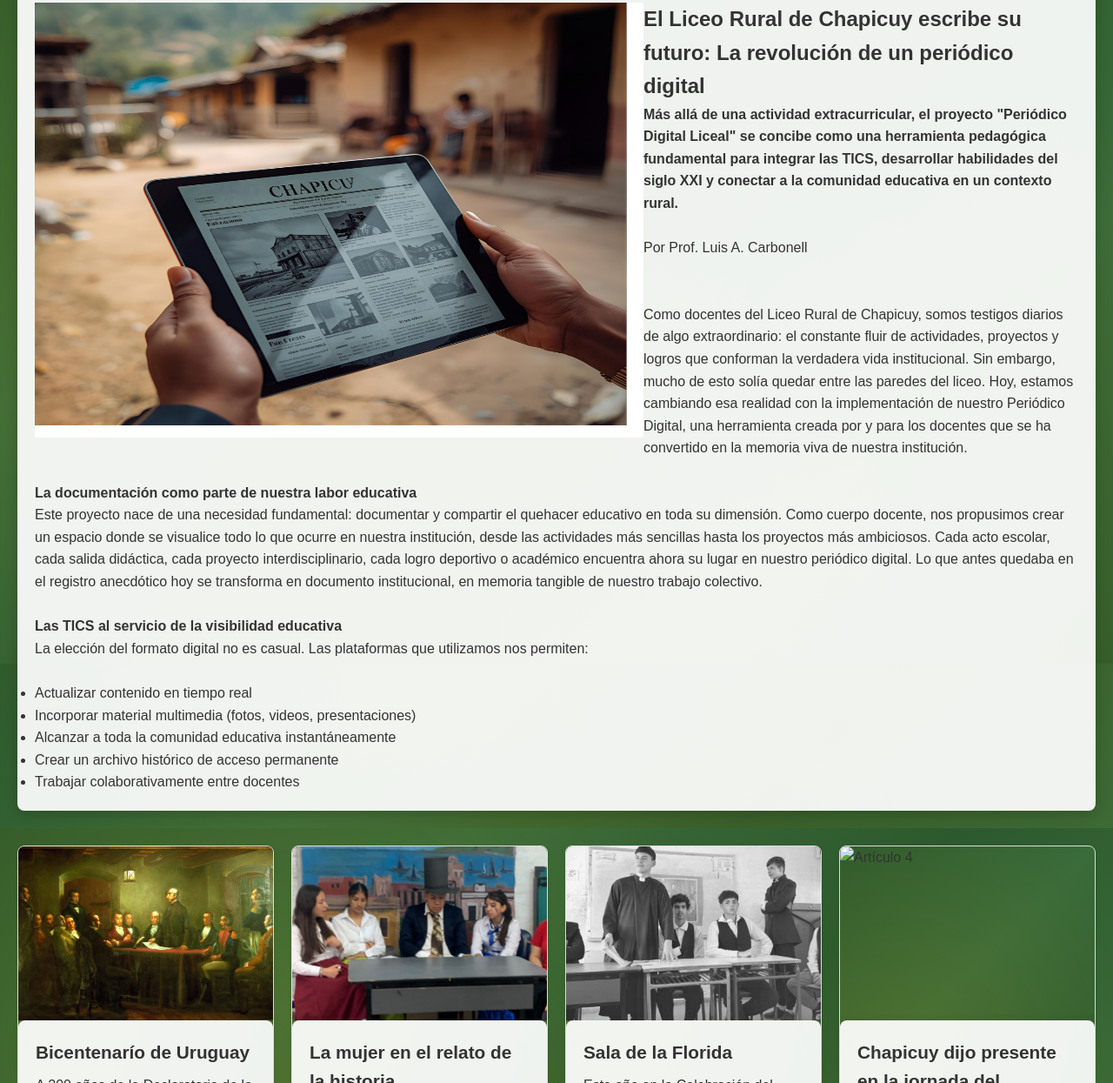
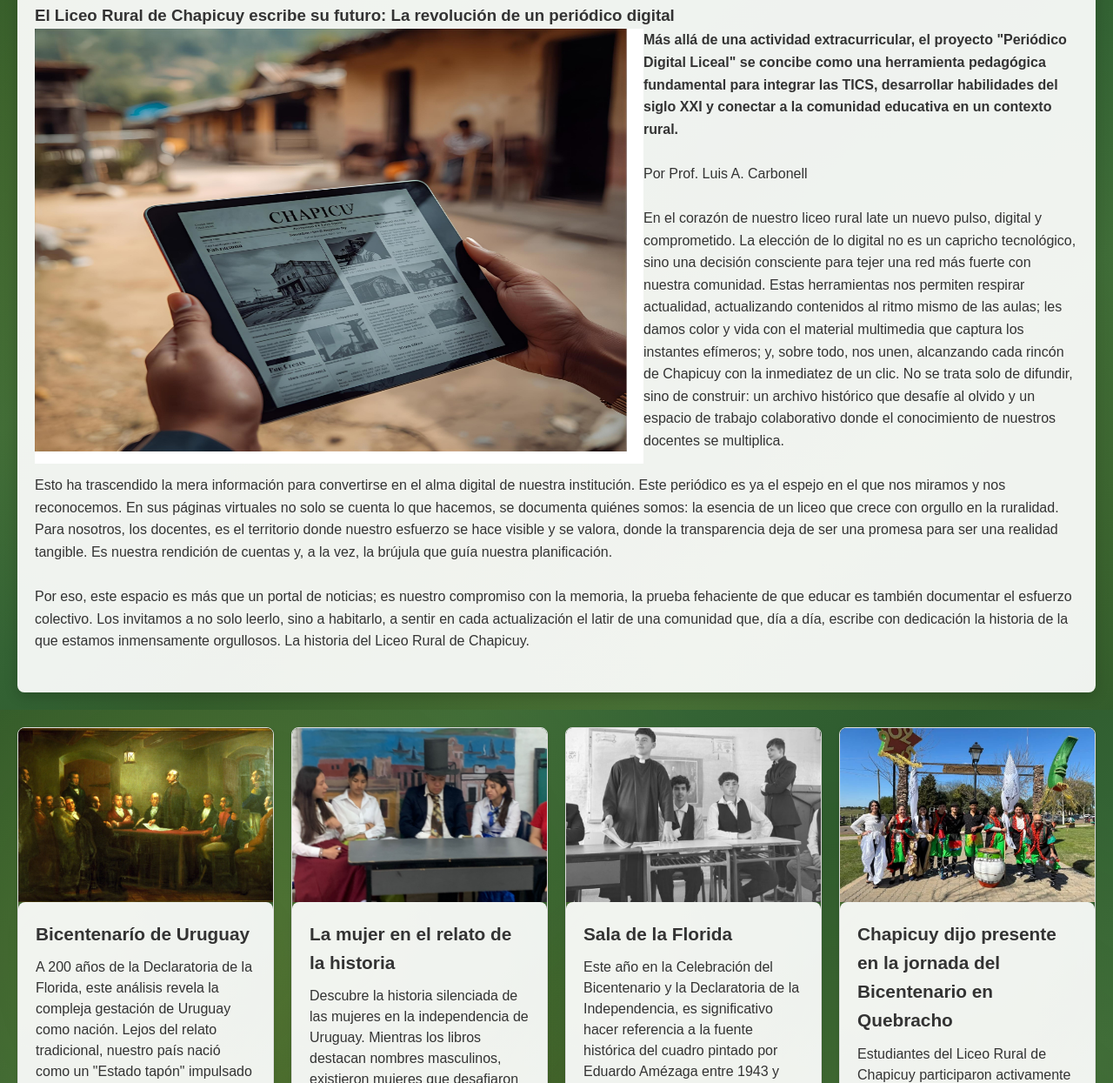
Before and after one commit to aleAarbo/Diario-Chapy, a plain HTML site: page index.html in a window 1280 px wide. Shown: the part 329-1574 px from the top of the page at 87% size. Drawn offline with Linux system fonts and the light colour scheme.

Commit message:
Las notas principales listas

```diff
--- a/index.html
+++ b/index.html
@@ -24,31 +24,18 @@
     <section class="main-section">
 
         <aside class="main-aside">
+            <h1>El Liceo Rural de Chapicuy escribe su futuro: La revolución de un periódico digital</h1>
             <img src="./img/TICS Chapicuy.png" align="top" width="700" height="500" style="float: left" alt="TICS Chapicuy">
-            <h2>El Liceo Rural de Chapicuy escribe su futuro: La revolución de un periódico digital</h2>
             <h4>Más allá de una actividad extracurricular, el proyecto "Periódico Digital Liceal" se concibe como una herramienta pedagógica fundamental para integrar las TICS, desarrollar habilidades del siglo XXI y conectar a la comunidad educativa en un contexto rural.</h4>
             <br>
             <p>Por Prof. Luis A. Carbonell</p>
-            <br><br>
-            <p>Como docentes del Liceo Rural de Chapicuy, somos testigos diarios de algo extraordinario: el constante fluir de actividades, proyectos y logros que conforman la verdadera vida institucional. Sin embargo, mucho de esto solía quedar entre las paredes del liceo. Hoy, estamos cambiando esa realidad con la implementación de nuestro Periódico Digital, una herramienta creada por y para los docentes que se ha convertido en la memoria viva de nuestra institución.</p>
             <br>
-            <strong>La documentación como parte de nuestra labor educativa</strong>
+            <p>En el corazón de nuestro liceo rural late un nuevo pulso, digital y comprometido. La elección de lo digital no es un capricho tecnológico, sino una decisión consciente para tejer una red más fuerte con nuestra comunidad. Estas herramientas nos permiten respirar actualidad, actualizando contenidos al ritmo mismo de las aulas; les damos color y vida con el material multimedia que captura los instantes efímeros; y, sobre todo, nos unen, alcanzando cada rincón de Chapicuy con la inmediatez de un clic. No se trata solo de difundir, sino de construir: un archivo histórico que desafíe al olvido y un espacio de trabajo colaborativo donde el conocimiento de nuestros docentes se multiplica.</p>
             <br>
-            <p>Este proyecto nace de una necesidad fundamental: documentar y compartir el quehacer educativo en toda su dimensión. Como cuerpo docente, nos propusimos crear un espacio donde se visualice todo lo que ocurre en nuestra institución, desde las actividades más sencillas hasta los proyectos más ambiciosos.
-
-Cada acto escolar, cada salida didáctica, cada proyecto interdisciplinario, cada logro deportivo o académico encuentra ahora su lugar en nuestro periódico digital. Lo que antes quedaba en el registro anecdótico hoy se transforma en documento institucional, en memoria tangible de nuestro trabajo colectivo.</p>
+            <p>Esto ha trascendido la mera información para convertirse en el alma digital de nuestra institución. Este periódico es ya el espejo en el que nos miramos y nos reconocemos. En sus páginas virtuales no solo se cuenta lo que hacemos, se documenta quiénes somos: la esencia de un liceo que crece con orgullo en la ruralidad. Para nosotros, los docentes, es el territorio donde nuestro esfuerzo se hace visible y se valora, donde la transparencia deja de ser una promesa para ser una realidad tangible. Es nuestra rendición de cuentas y, a la vez, la brújula que guía nuestra planificación.</p>
             <br>
-            <strong>Las TICS al servicio de la visibilidad educativa</strong>
+            <p>Por eso, este espacio es más que un portal de noticias; es nuestro compromiso con la memoria, la prueba fehaciente de que educar es también documentar el esfuerzo colectivo. Los invitamos a no solo leerlo, sino a habitarlo, a sentir en cada actualización el latir de una comunidad que, día a día, escribe con dedicación la historia de la que estamos inmensamente orgullosos. La historia del Liceo Rural de Chapicuy.</p>
             <br>
-            <p>La elección del formato digital no es casual. Las plataformas que utilizamos nos permiten:</p>
-            <br>
-            <ul>
-                <li>Actualizar contenido en tiempo real</li>
-                <li>Incorporar material multimedia (fotos, videos, presentaciones)</li>
-                <li>Alcanzar a toda la comunidad educativa instantáneamente</li>
-                <li>Crear un archivo histórico de acceso permanente</li>
-                <li>Trabajar colaborativamente entre docentes</li>
-            </ul>
         </aside>
     </section>
 
@@ -92,7 +79,7 @@ Cada acto escolar, cada salida didáctica, cada proyecto interdisciplinario, cad
 
         <article class="dynamic-article" data-id="4">
             <div class="article-image">
-                <img src="articulo4.jpg" alt="Artículo 4">
+                <img src="./img/bi quebra/quebra portada.jfif" alt="Artículo 4">
             </div>
             <div class="article-content">
                 <h3>Chapicuy dijo presente en la jornada del Bicentenario en Quebracho</h3>
```
Also changed, not shown: img/bi quebra/1.jfif (added), img/bi quebra/11.jfif (added), img/bi quebra/2.jfif (added), img/bi quebra/2.jpeg (added), img/bi quebra/3.jpeg (added), img/bi quebra/4.jfif (added), img/bi quebra/6.jfif (added), img/bi quebra/9.jfif (added), img/bi quebra/quebra portada.jfif (added).
